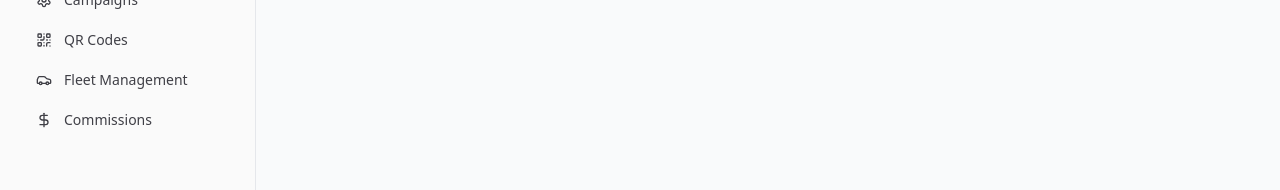
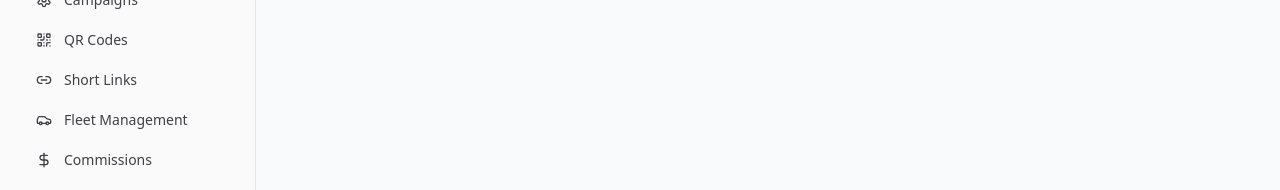
Before and after one commit to slzwei/mktr-platform, a React (Vite) app: page /profile in a window 1280 px wide. Shown: the part 333-523 px from the top of the page. Built offline with nearby package versions, Linux system fonts and the light colour scheme; no server answers; sample sign-in values are in the browser's storage.

Commit message:
feat(ui): add 'Short Links' item in admin sidebar → AdminShortLinks

```diff
--- a/src/components/layout/DashboardLayout.jsx
+++ b/src/components/layout/DashboardLayout.jsx
@@ -13,7 +13,8 @@ import {
   LogOut,
   Menu,
   Bell,
-  Shield
+  Shield,
+  Link2
 } from "lucide-react";
 import {
   Sidebar,
@@ -63,6 +64,11 @@ const getNavigationItems = (user) => {
       title: "QR Codes",
       url: createPageUrl("AdminQRCodes"),
       icon: QrCode
+    },
+    {
+      title: "Short Links",
+      url: createPageUrl("AdminShortLinks"),
+      icon: Link2
     },
     {
       title: "Fleet Management",
```
